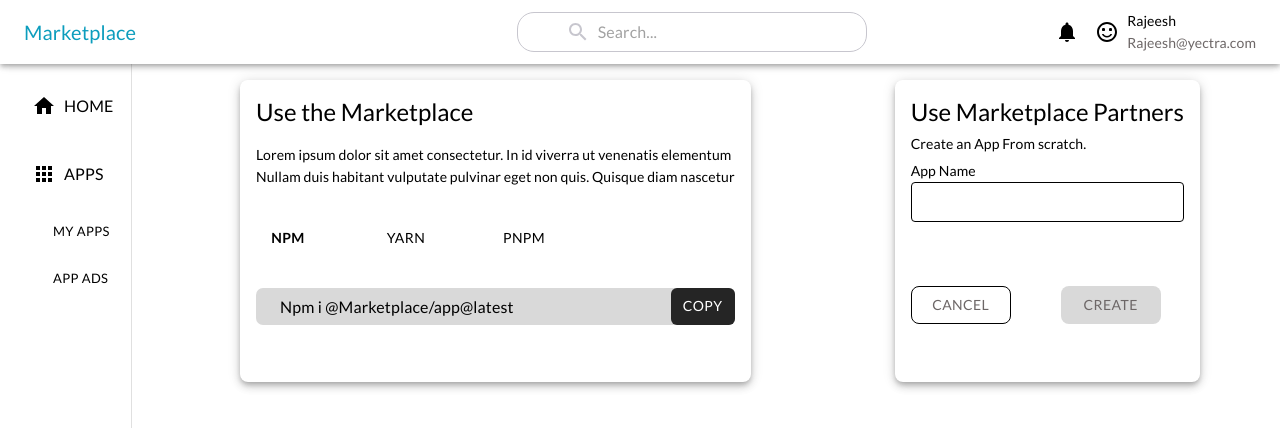
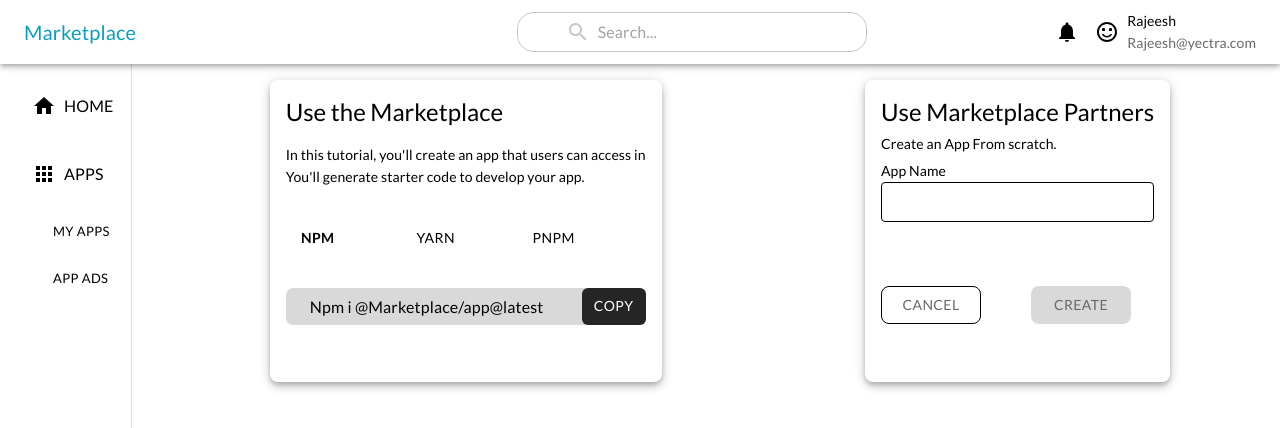
Before and after one commit to yectra/Software-marketplace-UI, a React (Vite) app: page /dev in a window 1280 px wide. Shown: the top 428 px of the page. Built offline with nearby package versions, Linux system fonts and the light colour scheme.

Commit message:
modified

```diff
--- a/src/developerPages/devDashboard/Components/Titlecard.tsx
+++ b/src/developerPages/devDashboard/Components/Titlecard.tsx
@@ -29,7 +29,7 @@
     </Typography>
 </Box>
         <Box>
-        <Button onClick={handleclick} sx={{  bgcolor: "#0C9DBD",width:150,borderRadius:20}} variant="contained">Create app</Button>
+        <Button onClick={handleclick} sx={{ "&:hover": { bgcolor: "#0C9DBD" } ,bgcolor: "#0C9DBD",width:150,borderRadius:20}} variant="contained">Create app</Button>
         </Box>
     </Box>
   )
--- a/src/developerPages/developingPage/components/Devdocscard.tsx
+++ b/src/developerPages/developingPage/components/Devdocscard.tsx
@@ -42,10 +42,10 @@
           Use the Marketplace
         </Typography>
         <Typography variant="subtitle2">
-          Lorem ipsum dolor sit amet consectetur. In id viverra ut venenatis elementum
+        In this tutorial, you'll create an app that users can access in
         </Typography>
         <Typography variant="subtitle2">
-          Nullam duis habitant vulputate pulvinar eget non quis. Quisque diam nascetur
+        You'll generate starter code to develop your app.
         </Typography>
       </Box>
       <Box sx={{ display: "flex", justifyContent: "space-between", width: "300px", m: 2 }}>
```
Also changed, not shown: 2 other files (tests, documents, lock files or other folders).
